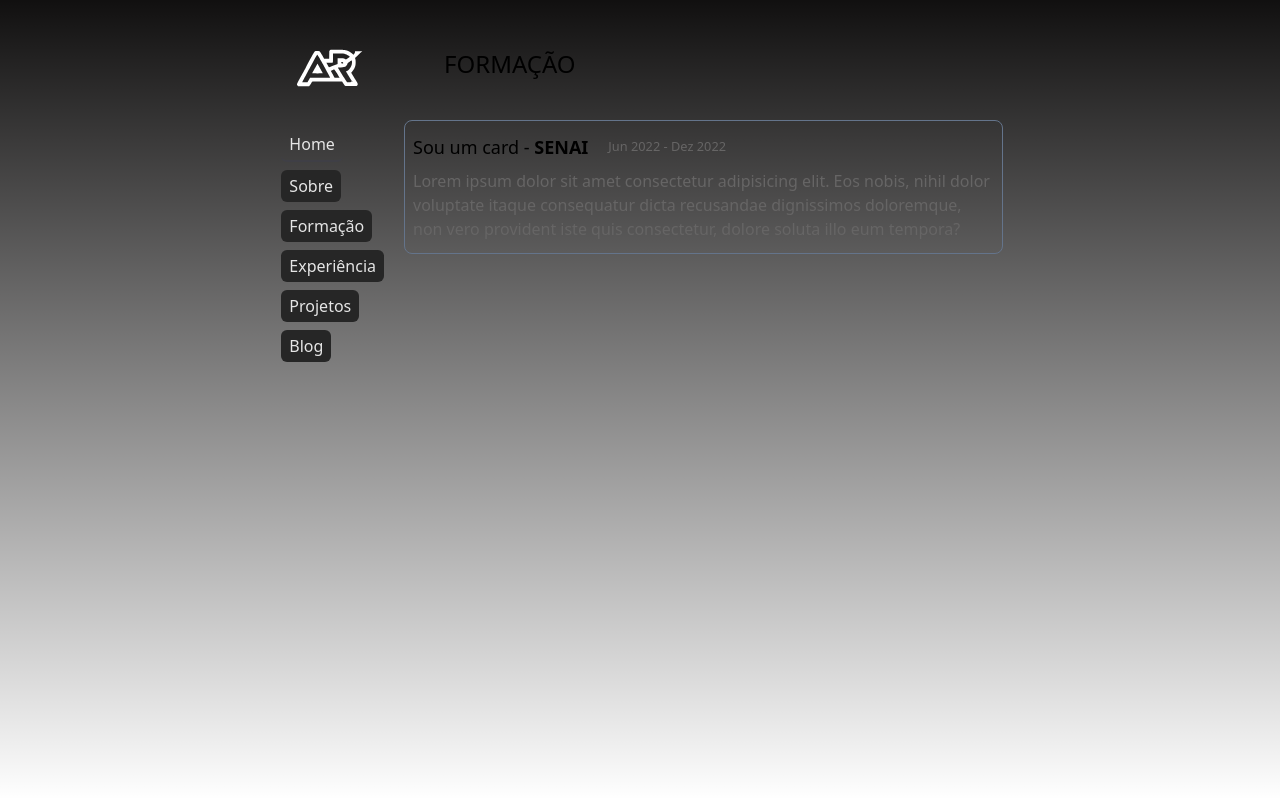
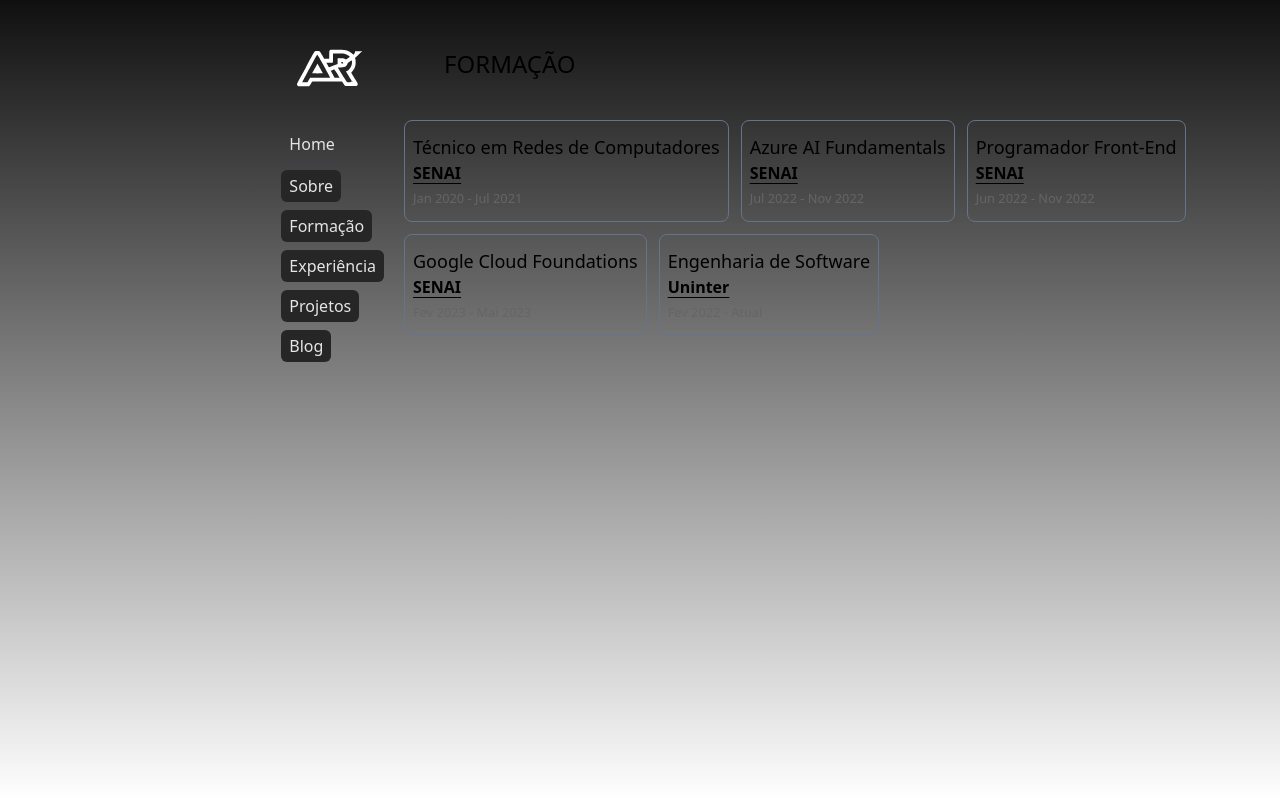
Before and after one commit to rafaapcode/portfolio-new, a Next.js app: page /qualification in a window 1280 px wide. Built offline with nearby package versions, Linux system fonts and the light colour scheme.

Commit message:
feat: qualification section complete

```diff
--- a/app/components/card-qualification.jsx
+++ b/app/components/card-qualification.jsx
@@ -4,29 +4,21 @@
   curso,
   instituicao,
   duracao,
-  desc,
   transitionDuration,
 }) {
   return (
-    <div className="w-full">
+    <div className="flex h-fit w-full md:w-fit lg:w-fit">
       <motion.article
         initial={{ scaleY: 0 }}
         animate={{ scaleY: 1 }}
-        transition={{ duration: 0 }}
-        className="w-full px-2 py-3 border border-slate-500 rounded-lg"
+        transition={{ duration: transitionDuration }}
+        className="h-[15%] px-2 py-3 border border-slate-500 rounded-lg"
       >
-        <div className="w-full flex items-center gap-x-5 mb-2">
-          <h2 className="text-base md:text-lg lg:text-lg">
-            Sou um card - <b>SENAI</b>
-          </h2>
-          <small className="text-[#666565]">Jun 2022 - Dez 2022</small>
-        </div>
-        <p className="text-sm md:text-base lg:text-base text-[#666565]">
-          Lorem ipsum dolor sit amet consectetur adipisicing elit. Eos nobis,
-          nihil dolor voluptate itaque consequatur dicta recusandae dignissimos
-          doloremque, non vero provident iste quis consectetur, dolore soluta
-          illo eum tempora?
-        </p>
+        <h2 className="text-base md:text-lg lg:text-lg">
+          {curso}
+        </h2>
+        <p className="underline underline-offset-4"><b>{instituicao}</b></p>
+        <small className="text-[#666565]">{duracao}</small>
       </motion.article>
     </div>
   );
--- a/app/qualification/page.jsx
+++ b/app/qualification/page.jsx
@@ -4,13 +4,46 @@
 import CardQualification from "../components/card-qualification";
 
 export default function Formacao() {
-  const qualification = [{}];
+  const qualification = [
+    {
+      curso: "Técnico em Redes de Computadores",
+      instituicao: "SENAI",
+      duracao: "Jan 2020 - Jul 2021",
+    },
+    {
+      curso: "Azure AI Fundamentals",
+      instituicao: "SENAI",
+      duracao: "Jul 2022 - Nov 2022",
+    },
+    {
+      curso: "Programador Front-End",
+      instituicao: "SENAI",
+      duracao: "Jun 2022 - Nov 2022",
+    },
+    {
+      curso: "Google Cloud Foundations",
+      instituicao: "SENAI",
+      duracao: "Fev 2023 - Mai 2023",
+    },
+    {
+      curso: "Engenharia de Software",
+      instituicao: "Uninter",
+      duracao: "Fev 2022 - Atual",
+    },
+  ];
 
   return (
-    <section className="w-full lg:w-[70%] h-[80%] lg:h-screen md:h-screen px-5 overflow-auto">
+    <section className="w-full lg:w-[70%] h-[80%] lg:h-screen md:h-screen px-5">
       <Title title="Formação" />
-      <div className="mt-10 w-full md:w-[75%] lg:w-[70%] flex flex-col justify-center items-center gap-y-1">
-        <CardQualification />
+      <div className="mt-10 w-full h-[63%] lg:h-fit md:h-fit flex  flex-wrap gap-y-3 gap-x-3 overflow-auto">
+        {qualification.map(({ curso, instituicao, duracao }, index) => (
+          <CardQualification
+            curso={curso}
+            instituicao={instituicao}
+            duracao={duracao}
+            transitionDuration={index / 10}
+          />
+        ))}
       </div>
     </section>
   );
```
